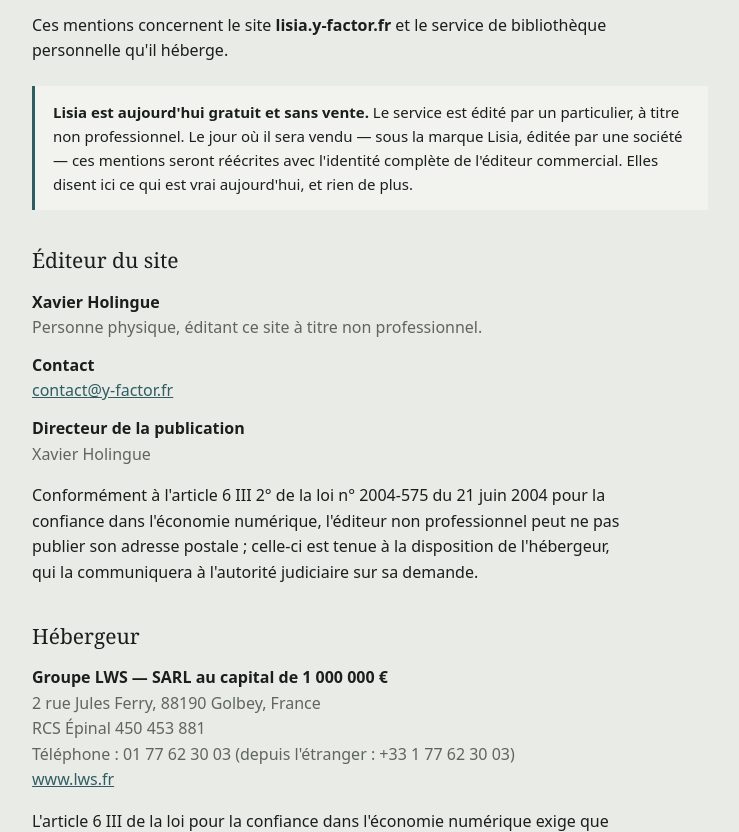
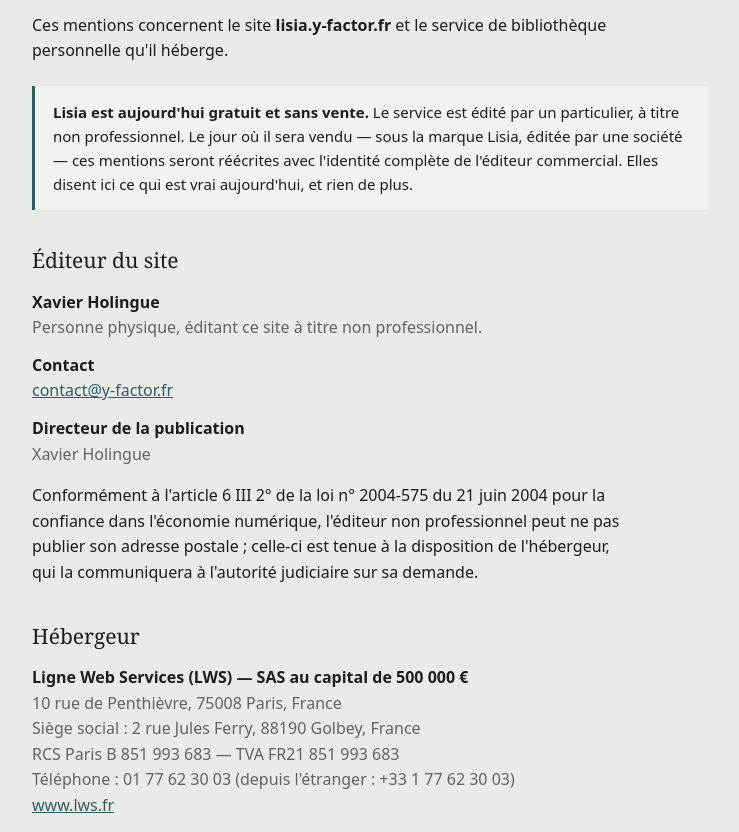
Before and after one commit to xavierholingue-collab/Biblio, a plain HTML site: page web/mentions-legales.html in a window 1280 px wide. Shown: the part 136-968 px from the top of the page, without its empty margins (270-1009 px from the left). Drawn offline with Linux system fonts and the light colour scheme.

Commit message:
L'hebergeur etait la mauvaise societe
J'avais nomme « Groupe LWS », la societe mere : adresse, RCS et TVA tous
les trois faux. La facture de Xavier dit Ligne Web Services SAS, capital
500 000 €, RCS Paris B 851 993 683, TVA FR21 851 993 683 — et c'est bien
elle dont l'activite declaree est l'hebergement.

Les deux adresses sont donnees : la facture porte l'etablissement parisien,
le registre national situe le siege a Golbey. Les deux sont exactes selon
la source, et choisir en silence aurait ete une decision prise sans la dire.

Aucun controle ne pouvait attraper cela : c'est un fait du monde, pas une
propriete du code. Il a fallu une facture.

```diff
--- a/web/mentions-legales.html
+++ b/web/mentions-legales.html
@@ -69,12 +69,23 @@
 
 <h2>Hébergeur</h2>
 <dl>
-  <dt>Groupe LWS — SARL au capital de 1 000 000 €</dt>
-  <dd>2 rue Jules Ferry, 88190 Golbey, France</dd>
-  <dd>RCS Épinal 450 453 881</dd>
+  <dt>Ligne Web Services (LWS) — SAS au capital de 500 000 €</dt>
+  <dd>10 rue de Penthièvre, 75008 Paris, France</dd>
+  <dd>Siège social : 2 rue Jules Ferry, 88190 Golbey, France</dd>
+  <dd>RCS Paris B 851 993 683 — TVA FR21 851 993 683</dd>
   <dd>Téléphone : 01 77 62 30 03 (depuis l'étranger : +33 1 77 62 30 03)</dd>
   <dd><a href="https://www.lws.fr/">www.lws.fr</a></dd>
 </dl>
+<!-- LES DEUX ADRESSES SONT DONNÉES, ET C'EST DÉLIBÉRÉ. La facture porte
+     l'établissement parisien et « RCS Paris » ; le registre national des
+     entreprises situe le siège à Golbey. Les deux sont exactes selon la
+     source, et rien n'oblige à en taire une. Choisir en silence aurait
+     été une décision prise sans la dire.
+
+     ERREUR CORRIGÉE le 25/08/2026 : une première version nommait « Groupe
+     LWS », la société mère, avec son adresse et son RCS à elle. C'est la
+     facture de Xavier qui l'a démentie — aucun contrôle ne pouvait le
+     faire, c'est un fait du monde, pas une propriété du code. -->
 <p>L'article 6 III de la loi pour la confiance dans l'économie numérique
 exige que l'hébergeur puisse être <em>joint</em>, et non seulement nommé :
 c'est la raison d'être de ce numéro.</p>
```
Also changed, not shown: web/confidentialite.html (+1 -1 lines).
